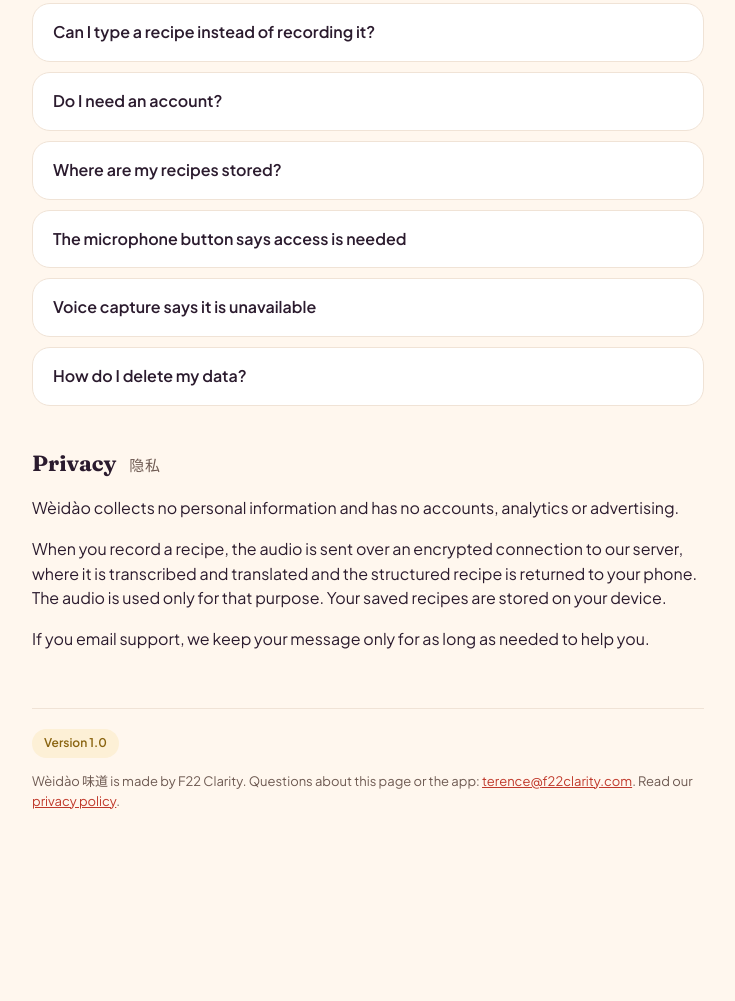
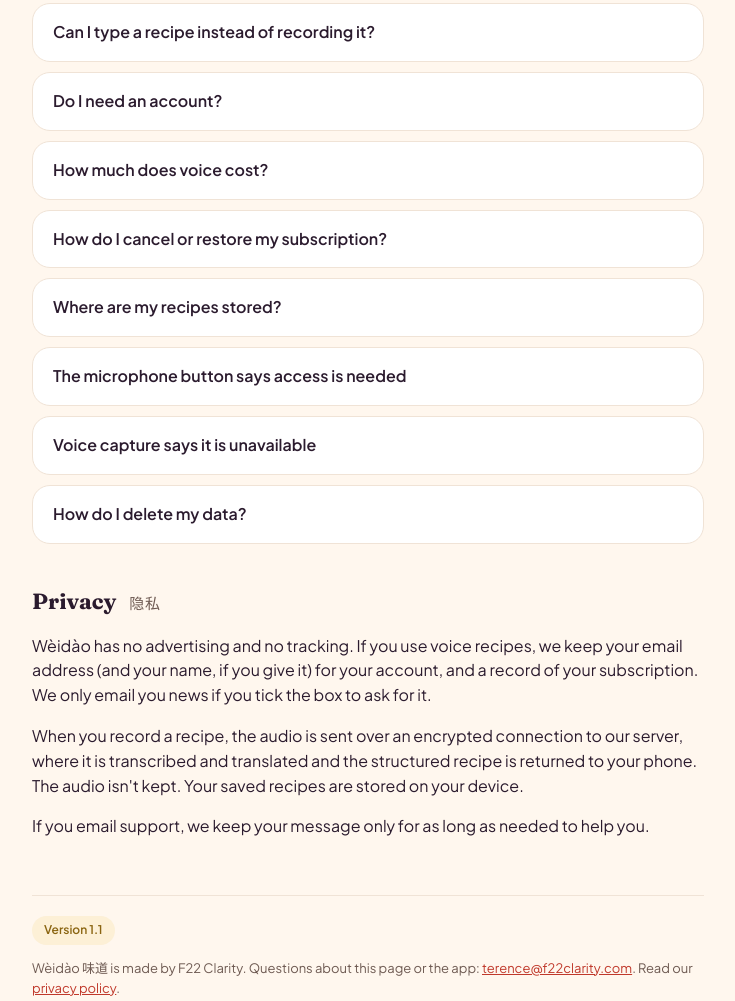
Before and after one commit to tlaw-git/weidao-support, a plain HTML site: page index.html in a window 1280 px wide. Shown: the part 704-1705 px from the top of the page, without its empty margins (272-1007 px from the left). Before the commit the page ends 1600 px from the top, so only its background shows below. Drawn offline with Linux system fonts and the light colour scheme.

Commit message:
Support page: accounts, subscriptions and deletion for 1.1
Co-Authored-By: Claude Opus 5.5 <noreply@anthropic.com>

```diff
--- a/index.html
+++ b/index.html
@@ -89,7 +89,17 @@
 
   <details>
     <summary>Do I need an account?</summary>
-    <p>No. There is nothing to sign up for. Open the app and start adding recipes.</p>
+    <p>Only for voice recipes. Browsing and typing recipes in by hand need no account. The first time you tap the microphone, enter your email and we'll send you a 6-digit code. There's no password to remember.</p>
+  </details>
+
+  <details>
+    <summary>How much does voice cost?</summary>
+    <p>Your first 3 voice recipes are free. After that, unlimited voice recipes are a subscription, monthly or yearly, at the price shown in the app for your country. Manual entry stays free, always.</p>
+  </details>
+
+  <details>
+    <summary>How do I cancel or restore my subscription?</summary>
+    <p>Subscriptions are handled by the App Store or Google Play. To cancel, open Settings in Wèidào and tap Manage subscription, or go to the subscriptions page of your Apple or Google account, at least 24 hours before it renews. On a new phone, sign in with the same email and tap Restore purchases.</p>
   </details>
 
   <details>
@@ -109,16 +119,16 @@
 
   <details>
     <summary>How do I delete my data?</summary>
-    <p>Because recipes live only on your device, deleting the app removes them. To have any support correspondence removed, email us at the address above.</p>
+    <p>In the app, open Settings and tap Delete account. Without the app, use our <a href="./delete-account.html">account deletion page</a>. Either way, your email, account and purchase record are removed. Recipes live only on your phone, so they stay until you delete them or remove the app. Deleting your account doesn't cancel a subscription; cancel that in your App Store or Google Play account too.</p>
   </details>
 
   <h2>Privacy <span class="zh">隐私</span></h2>
-  <p>Wèidào collects no personal information and has no accounts, analytics or advertising.</p>
-  <p>When you record a recipe, the audio is sent over an encrypted connection to our server, where it is transcribed and translated and the structured recipe is returned to your phone. The audio is used only for that purpose. Your saved recipes are stored on your device.</p>
+  <p>Wèidào has no advertising and no tracking. If you use voice recipes, we keep your email address (and your name, if you give it) for your account, and a record of your subscription. We only email you news if you tick the box to ask for it.</p>
+  <p>When you record a recipe, the audio is sent over an encrypted connection to our server, where it is transcribed and translated and the structured recipe is returned to your phone. The audio isn't kept. Your saved recipes are stored on your device.</p>
   <p>If you email support, we keep your message only for as long as needed to help you.</p>
 
   <footer>
-    <span class="pill">Version 1.0</span>
+    <span class="pill">Version 1.1</span>
     <p>Wèidào 味道 is made by F22 Clarity. Questions about this page or the app: <a href="mailto:terence@f22clarity.com">terence@f22clarity.com</a>. Read our <a href="./privacy.html">privacy policy</a>.</p>
   </footer>
 </main>
```
